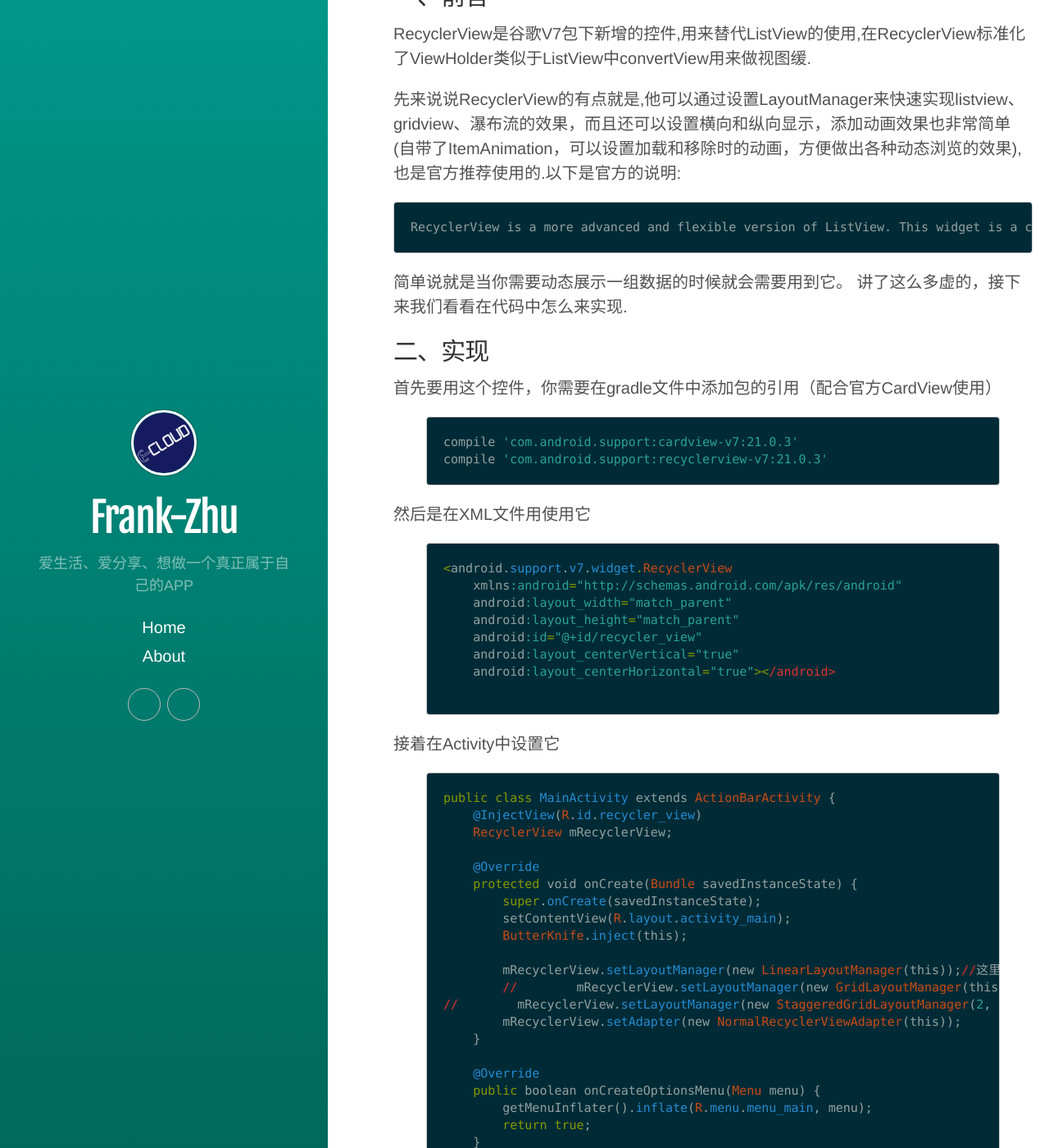
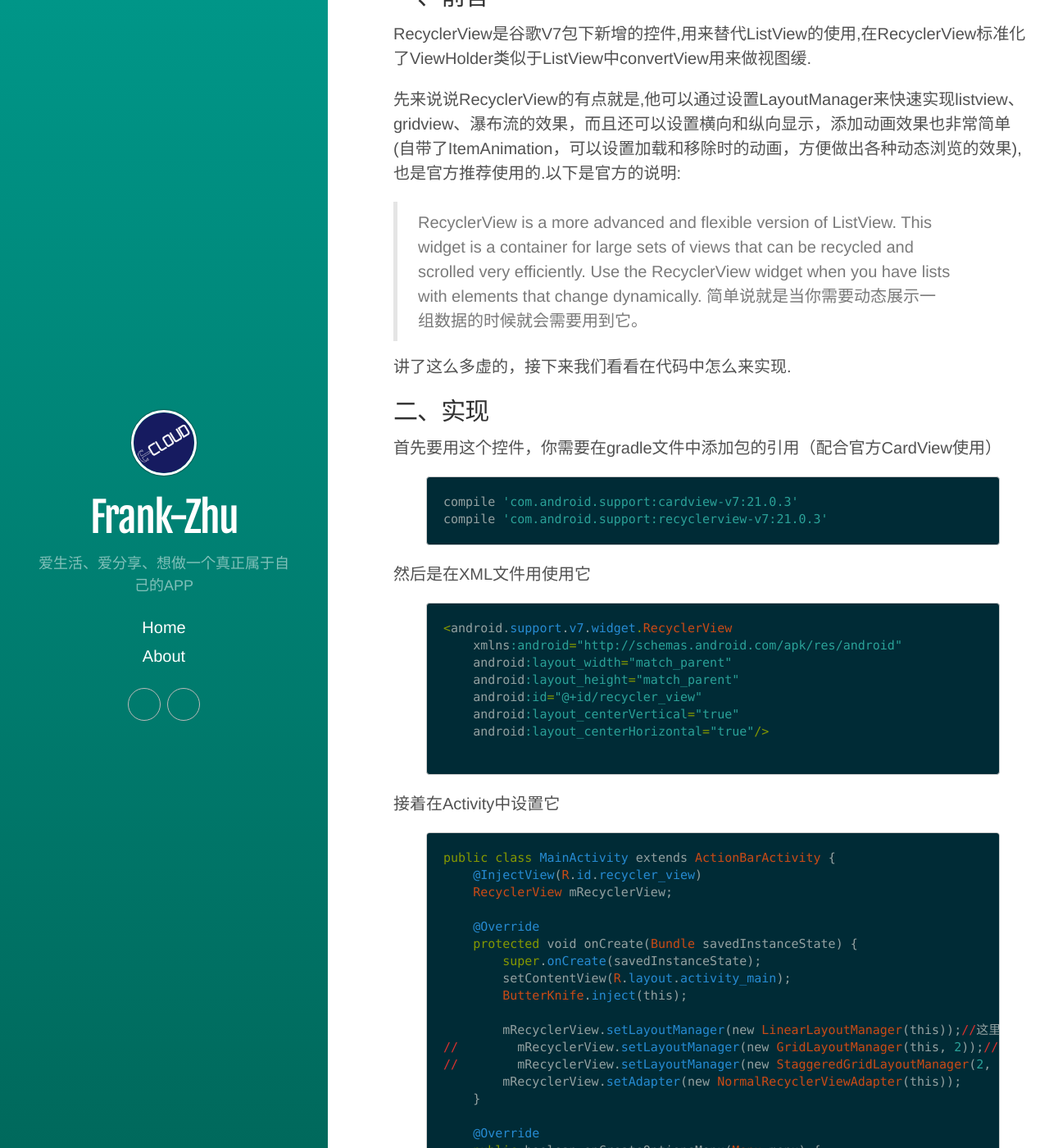
Before and after one commit to Frank-Zhu/Frank-Zhu.github.io, a Jekyll site: the page built from _posts/2015-01-16-android-recyclerview-part-1.md, in a window 1280 px wide and 1400 px high, scrolled down 221 px. Shown: the whole window at 82% size. Built offline with Jekyll 4.4.1, drawn with Linux system fonts in a browser that asks for light colours; some web fonts are replaced; Markdown is read by kramdown in place of the engine named in the settings; some of the changed lines change nothing that is shown.

Commit message:
update post

````diff
--- a/_posts/2015-01-16-android-recyclerview-part-1.md
+++ b/_posts/2015-01-16-android-recyclerview-part-1.md
@@ -1,17 +1,17 @@
 ---
 layout: post
 title: RecyclerView使用详解（一）
-tags: [tools]
+tags: [view]
 categories: [android]
 ---
 ##一、前言
 RecyclerView是谷歌V7包下新增的控件,用来替代ListView的使用,在RecyclerView标准化了ViewHolder类似于ListView中convertView用来做视图缓.
 
 先来说说RecyclerView的有点就是,他可以通过设置LayoutManager来快速实现listview、gridview、瀑布流的效果，而且还可以设置横向和纵向显示，添加动画效果也非常简单(自带了ItemAnimation，可以设置加载和移除时的动画，方便做出各种动态浏览的效果),也是官方推荐使用的.以下是官方的说明:
-```
-RecyclerView is a more advanced and flexible version of ListView. This widget is a container for large sets of views that can be recycled and scrolled very efficiently. Use the RecyclerView widget when you have lists with elements that change dynamically.
-```
-简单说就是当你需要动态展示一组数据的时候就会需要用到它。
+
+>RecyclerView is a more advanced and flexible version of ListView. This widget is a container for large sets of views that can be recycled and scrolled very efficiently. Use the RecyclerView widget when you have lists with elements that change dynamically.
+>简单说就是当你需要动态展示一组数据的时候就会需要用到它。
+
 讲了这么多虚的，接下来我们看看在代码中怎么来实现.
 
 ##二、实现
@@ -34,7 +34,7 @@ compile 'com.android.support:recyclerview-v7:21.0.3'
     android:layout_height="match_parent"
     android:id="@+id/recycler_view"
     android:layout_centerVertical="true"
-    android:layout_centerHorizontal="true"></android>
+    android:layout_centerHorizontal="true"/>
 
 {% endhighlight %}
 
@@ -53,7 +53,7 @@ public class MainActivity extends ActionBarActivity {
         ButterKnife.inject(this);
 
         mRecyclerView.setLayoutManager(new LinearLayoutManager(this));//这里用线性显示 类似于listview
-        //        mRecyclerView.setLayoutManager(new GridLayoutManager(this, 2));//这里用线性宫格显示 类似于grid view
+//        mRecyclerView.setLayoutManager(new GridLayoutManager(this, 2));//这里用线性宫格显示 类似于grid view
 //        mRecyclerView.setLayoutManager(new StaggeredGridLayoutManager(2, OrientationHelper.VERTICAL));//这里用线性宫格显示 类似于瀑布流
         mRecyclerView.setAdapter(new NormalRecyclerViewAdapter(this));
     }
````
